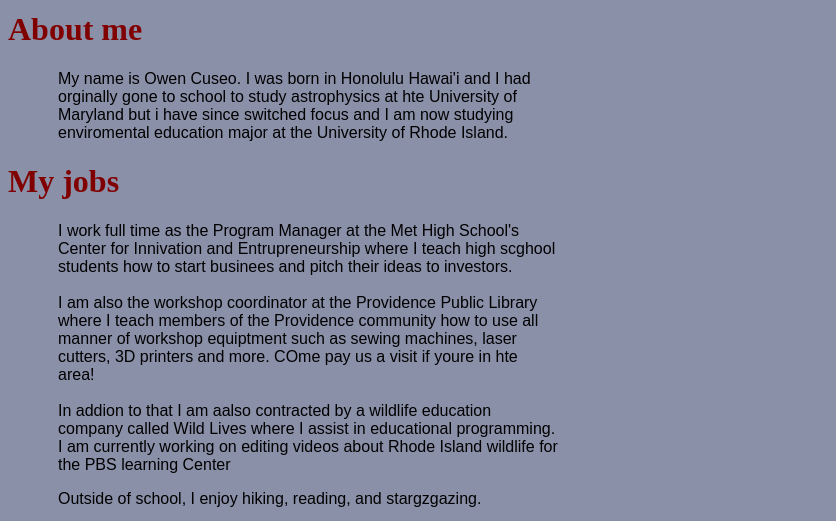
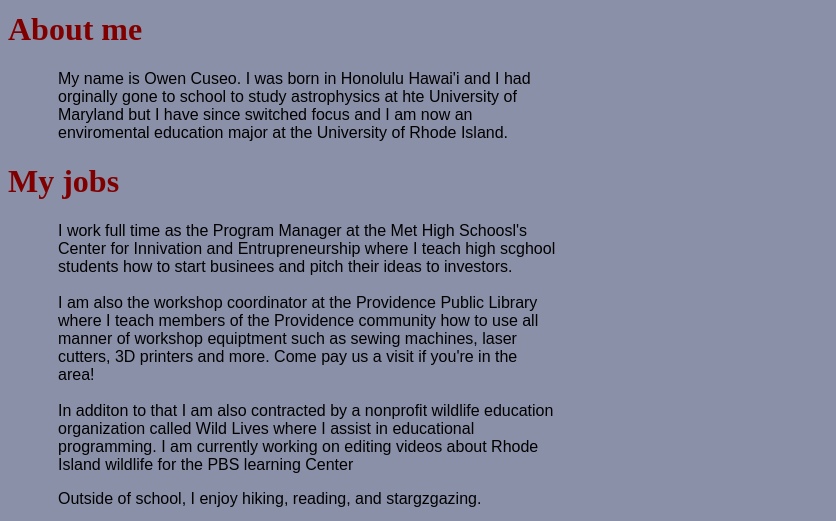
Before and after one commit to astrowen/astrowen.github.io, a plain HTML site: page aboutme.html in a window 1280 px wide. Shown: the part 257-778 px from the top of the page, without its empty margins (0-836 px from the left). Drawn offline with Linux system fonts and the light colour scheme; grey boxes are pictures that could not be loaded.

Commit message:
Add files via upload

```diff
--- a/aboutme.html
+++ b/aboutme.html
@@ -52,11 +52,11 @@
         </tr>
     </table>
      <h1>About me</h1>
-    <p id="intro-paragraph"> My name is Owen Cuseo. I was born in Honolulu Hawai'i and I had orginally gone to school to study astrophysics at hte University of Maryland but i have since switched focus and I am now studying enviromental education major at the University of Rhode Island. </p>
+    <p id="intro-paragraph"> My name is Owen Cuseo. I was born in Honolulu Hawai'i and I had orginally gone to school to study astrophysics at hte University of Maryland but I have since switched focus and I am now an enviromental education major at the University of Rhode Island. </p>
     <h1>My jobs</h1>
-    <p id="my-jobs"> I work full time as the Program Manager at the Met High School's Center for Innivation and Entrupreneurship where I teach high scghool students how to start businees and pitch their ideas to investors.
-        <br> <br> I am also the workshop coordinator at the Providence Public Library where I teach members of the Providence community how to use all manner of workshop equiptment such as sewing machines, laser cutters, 3D printers and more. COme pay us a visit if youre in hte area!
-        <br> <br> In addion to that I am aalso contracted by a wildlife education company called Wild Lives where I assist in educational programming. I am currently working on editing videos about Rhode Island wildlife for the PBS learning Center
+    <p id="my-jobs"> I work full time as the Program Manager at the Met High Schoosl's Center for Innivation and Entrupreneurship where I teach high scghool students how to start businees and pitch their ideas to investors.
+        <br> <br> I am also the workshop coordinator at the Providence Public Library where I teach members of the Providence community how to use all manner of workshop equiptment such as sewing machines, laser cutters, 3D printers and more. Come pay us a visit if you're in the area!
+        <br> <br> In additon to that I am also contracted by a nonprofit wildlife education organization called Wild Lives where I assist in educational programming. I am currently working on editing videos about Rhode Island wildlife for the PBS learning Center
      </p>
     <p id= "my-hobbies"> Outside of school, I enjoy hiking, reading, and stargzgazing.
 
```
